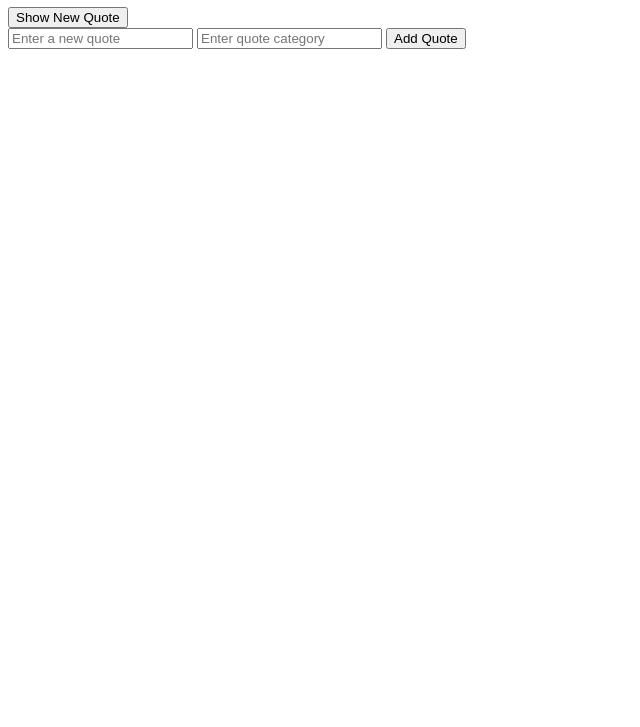
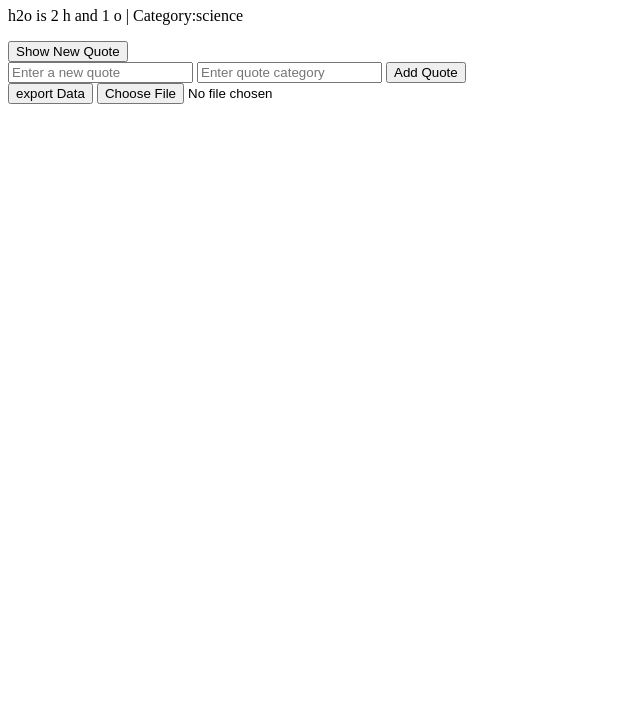
Before and after one commit to Ashraf-Magdy-Mostafa/alx_fe_javascript, a plain HTML site: page dom-manipulation/index.html in a window 1280 px wide. Shown: the part 73-800 px from the top of the page, without its empty margins (0-640 px from the left). Drawn offline with Linux system fonts and the light colour scheme.

Commit message:
added export and import Quotes

```diff
--- a/dom-manipulation/index.html
+++ b/dom-manipulation/index.html
@@ -19,6 +19,16 @@
       />
       <button onclick="createAddQuoteForm()">Add Quote</button>
     </div>
+    <div>
+      <button onclick="exportToJson()">export Data</button>
+      <input
+        type="file"
+        id="importFile"
+        accept=".json"
+        onchange="importFromJsonFile(event)"
+      />
+    </div>
+
     <script src="script.js"></script>
   </body>
 </html>
--- a/dom-manipulation/script.js
+++ b/dom-manipulation/script.js
@@ -13,7 +13,7 @@ function createAddQuoteForm() {
   let quoteText = document.getElementById("newQuoteText");
   let quoteCategory = document.getElementById("newQuoteCategory");
   let newQuote = { text: quoteText.value, category: quoteCategory.value };
-
+  localStorage.setItem("quotes", JSON.stringify(quotes));
   quotes.push(newQuote);
 }
 //  SHOW RANDOM QUOTE
@@ -27,5 +27,34 @@ function randomQuote() {
    Category:${quotes[number].category}`;
 
   quoteDisplay.appendChild(paragraph);
+  console.log(paragraph);
 }
 showRandomQuote.addEventListener("click", () => randomQuote());
+window.addEventListener("DOMContentLoaded", () => randomQuote());
+
+function exportToJson() {
+  const quotesList = JSON.stringify(quotes, "Empty", 2);
+  const blob = new Blob([quotesList], { type: "application/json" });
+  const url = URL.createObjectURL(blob);
+  const link = document.createElement("a");
+  link.href = url;
+  link.download = "quotesList.json";
+  link.click();
+}
+// import quotes from a json file
+function importFromJsonFile(event) {
+  const fileReader = new FileReader();
+
+  fileReader.readAsText(event.target.files[0]);
+  fileReader.onload = function (event) {
+    // Load data from file
+    const importedQuotes = JSON.parse(event.target.result);
+    saveQuotes(importedQuotes);
+  };
+}
+// function to save quotes list to Local Storage
+function saveQuotes(importedQuotes) {
+  quotes = [...importedQuotes];
+  localStorage.setItem("quotesList", JSON.stringify(quotes));
+  alert("quotes loaded successfully");
+}
```
